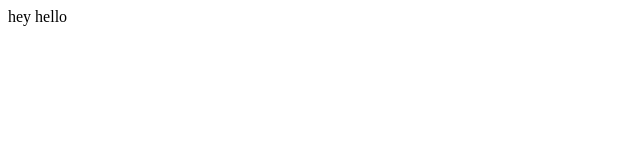
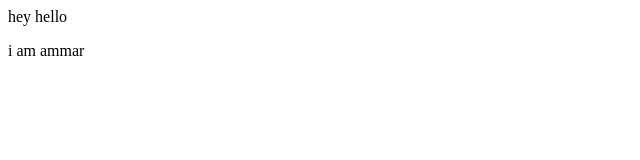
Before and after one commit to devwithbodla/LocalHost1, a plain HTML site: page index.html in a window 1280 px wide. Shown: the full height of the page, 0-640 px from the left. Drawn offline with Linux system fonts and the light colour scheme.

Commit message:
now i commit

```diff
--- a/index.html
+++ b/index.html
@@ -1,3 +1,6 @@
 <p>
     hey hello
 </p>
+<p>
+    i am ammar
+</p>
```
